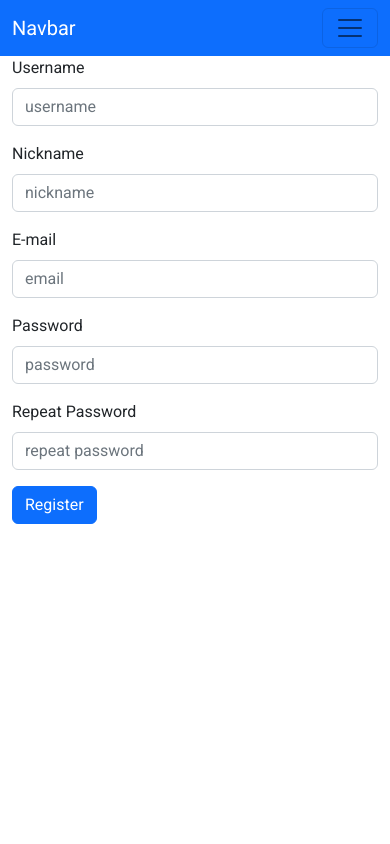
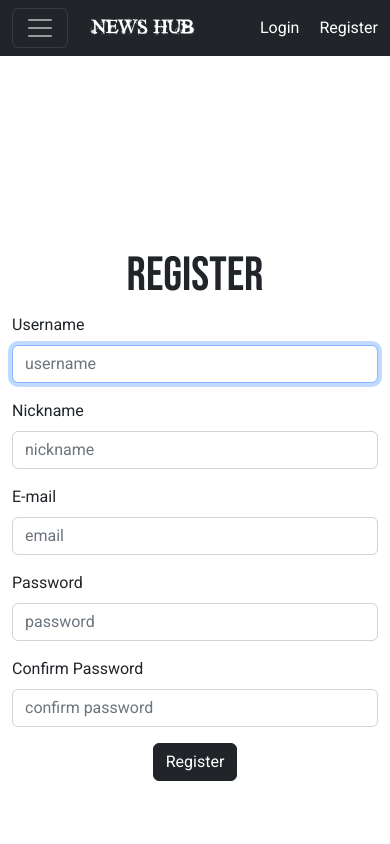
Before and after one commit to samuelrocha/feed-rss, a Flask app: page /register in a window 390 px wide. Run offline with Flask 3, Linux system fonts and the light colour scheme; some libraries are stand-ins or nearby versions.

Commit message:
starting mobile front end

```diff
--- a/app/controllers/user.py
+++ b/app/controllers/user.py
@@ -23,7 +23,7 @@ def login_post():
         user = User.check_password(form)
         if user:
             login_user(user)
-            return redirect('/newsfeed')
+            return redirect('/news')
         else:
             return "PASSWORD INCORRETO"
 
@@ -59,7 +59,7 @@ def register_post():
             l = List('General', current_user.id)
             db.session.add(l)
             db.session.commit()
-            return redirect('/newsfeed')
+            return redirect('/news')
         else:
             return "USUÁRIO JÁ EXISTE"
 
--- a/app/models/forms.py
+++ b/app/models/forms.py
@@ -17,7 +17,7 @@ class RegisterForm(FlaskForm):
     email = StringField('E-mail', [InputRequired(), Email()])
     password = PasswordField('Password', [InputRequired(), EqualTo(
         'confirm', 'Password must be match'), Length(8, 21, "At least 8 characters, maximum 21")])
-    confirm = PasswordField('Repeat Password', [InputRequired(), Length(
+    confirm = PasswordField('Confirm Password', [InputRequired(), Length(
         8, 21, "At least 8 characters, maximum 21")])
 
 
--- a/app/static/css/error.css
+++ b/app/static/css/error.css
@@ -1,4 +1,5 @@
-img{
-    width: 40%;
+.error{
+    margin-top: 56px;
+    width: 100%;
     height: auto;
 }
--- a/app/static/css/main.css
+++ b/app/static/css/main.css
@@ -1,10 +1,49 @@
 @import url('https://fonts.googleapis.com/css2?family=Bebas+Neue&family=Roboto&display=swap');
+
+.title{
+    font-family: 'new york times', Times, serif;
+    font-weight: normal;
+}
+
+.offcanvas-header{
+    justify-content: left;
+}
+
+.news-hub{
+    margin-left: 20px;
+}
 
 body{
     font-family: 'Roboto', sans-serif;
-    /* font-family: 'Bebas Neue', cursive; */
 }
 
 .nav-link, .navbar-brand{
     color: white!important;
 }
+
+
+.profile-img{
+    width: 32px;
+    background-color: white;
+}
+
+.form-page{
+    justify-content: center;
+    display: flex;
+    align-items: center;
+    width: 100%;
+}
+
+.form-register{
+    margin-top: 200px;
+}
+
+.main{
+    display: flex;
+    height: 100vh;
+}
+
+h1{
+    font-size: 3em;
+    font-family: 'Bebas Neue', cursive;
+}
--- a/app/templates/error.html
+++ b/app/templates/error.html
@@ -10,10 +10,11 @@ Error
 {% endblock %}
 
 {% block main %}
+
 <div class="container">
     <div class="row justify-content-md-center">
         <div class="col text-center">
-            <img id="ItemPreview" src="" alt="">
+            <img class="error" id="ItemPreview" src="" alt="">
         </div>
     </div>
 </div>
--- a/app/templates/layout.html
+++ b/app/templates/layout.html
@@ -13,59 +13,133 @@
     <link rel="stylesheet" href="{{ url_for('static', filename='css/main.css')}}">
     {% block config %}{% endblock %}
     <title>News Hub - {% block title %}{% endblock %}</title>
+    <style>
+        @font-face {
+            font-family: 'new york times';
+            src: url("{{ url_for('static', filename='fonts/times_new_yorker.ttf') }}") format('truetype');
+        }
+    </style>
 </head>
 
 <body>
-    <nav class="navbar navbar-expand-lg bg-primary">
+    <nav class="navbar navbar-dark bg-dark fixed-top">
         <div class="container-fluid">
-            <a class="navbar-brand" href="#">Navbar</a>
-            <button class="navbar-toggler" type="button" data-bs-toggle="collapse"
-                data-bs-target="#navbarSupportedContent" aria-controls="navbarSupportedContent" aria-expanded="false"
-                aria-label="Toggle navigation">
+            <div>
+                <button class="navbar-toggler" type="button" data-bs-toggle="offcanvas"
+                    data-bs-target="#offcanvasDarkNavbar" aria-controls="offcanvasDarkNavbar">
                     <span class="navbar-toggler-icon"></span>
                 </button>
-            <div class="collapse navbar-collapse" id="navbarSupportedContent">
-                <ul class="navbar-nav me-auto mb-2 mb-lg-0">
-                    <li class="nav-item">
-                        <a class="nav-link active" aria-current="page" href="/news">Newsfeed</a>
+                <a class="navbar-brand title news-hub" href="#">NEWS HUB</a>
+            </div>
+            {% if current_user.username %}
+            <div class="dropdown dropstart">
+                <a class="nav-link dropdown-toggle" href="#" role="button" data-bs-toggle="dropdown"
+                    aria-expanded="false">
+                    <img src="https://avatars.dicebear.com/api/bottts/:{{current_user.id}}.svg"
+                        class="rounded-circle border border-1 profile-img">
+                </a>
+                <ul class="dropdown-menu dropdown-menu-dark">
+                    <li><a class="dropdown-item" href="/save/list">Favorite</a></li>
+                    <li><a class="dropdown-item" href="/profile">Settings</a></li>
+                    <li>
+                        <hr class="dropdown-divider">
                     </li>
+                    <li><a class="dropdown-item" href="/logout">Logout</a></li>
+                </ul>
+            </div>
+            {% else %}
+
+            <div class="d-flex">
+                <a class="nav-link" href="/login">Login</a>
+                <a class="nav-link news-hub" href="/register">Register</a>
+            </div>
+            {% endif %}
+            <div class="offcanvas offcanvas-size-sm offcanvas-start text-bg-dark" tabindex="-1" id="offcanvasDarkNavbar"
+                aria-labelledby="offcanvasDarkNavbarLabel">
+                <div class="offcanvas-header">
+                    <button class="navbar-toggler" type="button" data-bs-dismiss="offcanvas"
+                        data-bs-target="#offcanvasDarkNavbar" aria-controls="offcanvasDarkNavbar">
+                        <span class="navbar-toggler-icon"></span>
+                    </button>
+                    <span class="news-hub">
+                        <a class="navbar-brand title" href="#">NEWS HUB</a>
+                    </span>
+                </div>
+                <div class="offcanvas-body">
+                    <ul class="navbar-nav justify-content-end flex-grow-1 pe-3">
                         {% if current_user.username %}
+                        <li class="nav-item dropdown">
+                            <a class="nav-link active" aria-current="page" href="/news">News</a>
+                        </li>
                         <li class="nav-item dropdown">
                             <a class="nav-link dropdown-toggle" href="#" role="button" data-bs-toggle="dropdown"
                                 aria-expanded="false">
-                            {{ current_user.username.title() }}
+                                Feeds
                             </a>
-                        <ul class="dropdown-menu">
-                            <li><a class="dropdown-item" href="/save/list">Favorite</a></li>
-                            <li><a class="dropdown-item" href="/profile">Settings</a></li>
-                        </ul>
-                    </li>
-                    {% endif %}
-                    <li class="nav-item dropdown">
-                        <a class="nav-link dropdown-toggle" href="#" role="button" data-bs-toggle="dropdown"
-                            aria-expanded="false">
-                            Feed
-                        </a>
-                        <ul class="dropdown-menu">
-                            <li><a class="dropdown-item" href="/feed">Show</a></li>
-                            <li><a class="dropdown-item" href="/feed/add">Add</a></li>
+                            <ul class="dropdown-menu dropdown-menu-dark">
+                                <li><a class="dropdown-item" href="/feed/add">add a new feed</a></li>
+                                <li><a class="dropdown-item" href="/feed">show all feeds</a></li>
                             </ul>
                         </li>
                         <li class="nav-item dropdown">
                             <a class="nav-link dropdown-toggle" href="#" role="button" data-bs-toggle="dropdown"
                                 aria-expanded="false">
-                            List
+                                Lists
                             </a>
-                        <ul class="dropdown-menu">
-                            <li><a class="dropdown-item" href="/list">Show</a></li>
-                            <li><a class="dropdown-item" href="/list/add">Add</a></li>
+                            <ul class="dropdown-menu dropdown-menu-dark">
+                                <li><a class="dropdown-item" href="/list/add">add a new list</a></li>
+                                <li><a class="dropdown-item" href="/list">show all lists</a></li>
                             </ul>
                         </li>
-                    <li class="nav-item">
-                        <a class="nav-link" href="/logout">Logout</a>
+                        <li>
+                            <hr class="offcanvas-divider">
+                        </li>
+                        {% endif %}
+                        <li class="nav-item dropdown">
+                            <a class="nav-link active" aria-current="page" href="/news">Tour</a>
+                        </li>
+                        <li class="nav-item dropdown">
+                            <a class="nav-link active" aria-current="page" href="#" target="_blank">Donate</a>
+                        </li>
+                        <li class="nav-item dropdown">
+                            <a class="nav-link dropdown-toggle" href="#" role="button" data-bs-toggle="dropdown"
+                                aria-expanded="false">
+                                Whoami
+                            </a>
+                            <ul class="dropdown-menu dropdown-menu-dark">
+                                <li>
+                                    <a class="dropdown-item" href="https://www.linkedin.com/in/samuelrocha27/"
+                                        target="_blank">Linkedin</a>
+                                </li>
+                                <li>
+                                    <a class=" dropdown-item" href="https://twitter.com/codigo_expresso"
+                                        target="_blank">Twitter</a>
+                                </li>
+                                <li>
+                                    <a class="dropdown-item" href="https://www.youtube.com/@codigo_expresso"
+                                        target="_blank">Youtube</a>
+                                </li>
+                            </ul>
+                        </li>
+                        <li class="nav-item dropdown">
+                            <a class="nav-link dropdown-toggle" href="#" role="button" data-bs-toggle="dropdown"
+                                aria-expanded="false">
+                                Project
+                            </a>
+                            <ul class="dropdown-menu dropdown-menu-dark">
+                                <li>
+                                    <a class="dropdown-item" href="https://github.com/samuelrocha/news-hub"
+                                        target="_blank">Repository</a>
+                                </li>
+                                <li>
+                                    <a class=" dropdown-item" href="https://www.gnu.org/licenses/gpl-3.0.html"
+                                        target="_blank">License</a>
+                                </li>
+                            </ul>
                         </li>
                     </ul>
                 </div>
+
             </div>
     </nav>
     {% block main %}{% endblock %}
--- a/app/templates/register.html
+++ b/app/templates/register.html
@@ -8,11 +8,14 @@ Register
 {% if msg %}
 {{ msg }}
 {% endif %}
+<div class="main">
+    <div class="form-page form-register">
         <form class="container" action="/register" method="POST">
+            <h1 class="text-center">REGISTER</h1>
             {{ form.csrf_token }}
             <div class="mb-3">
                 {{ form.username.label(class="form-label") }}
-        {{ form.username(class="form-control", placeholder="username", id="staticEmail2") }}
+                {{ form.username(class="form-control", placeholder="username", id="staticEmail2", autofocus=True) }}
             </div>
             <div class="mb-3">
                 {{ form.name.label(class="form-label") }}
@@ -28,10 +31,12 @@ Register
             </div>
             <div class="mb-3">
                 {{ form.confirm.label(class="form-label") }}
-        {{ form.confirm(class="form-control", placeholder="repeat password") }}
+                {{ form.confirm(class="form-control", placeholder="confirm password") }}
             </div>
-    <div class="mb-3">
-        <button type="submit" class="btn btn-primary mb-3">Register</button>
+            <div class="mb-3 text-center">
+                <button type="submit" class="btn btn-dark">Register</button>
             </div>
         </form>
+    </div>
+</div>
 {% endblock %}
```
Also changed, not shown: app/templates/login.html (+8 -3 lines), app/static/fonts/times_new_yorker.ttf (added), instance/storage.db. Lines whose indentation alone changed are shown as unchanged.
